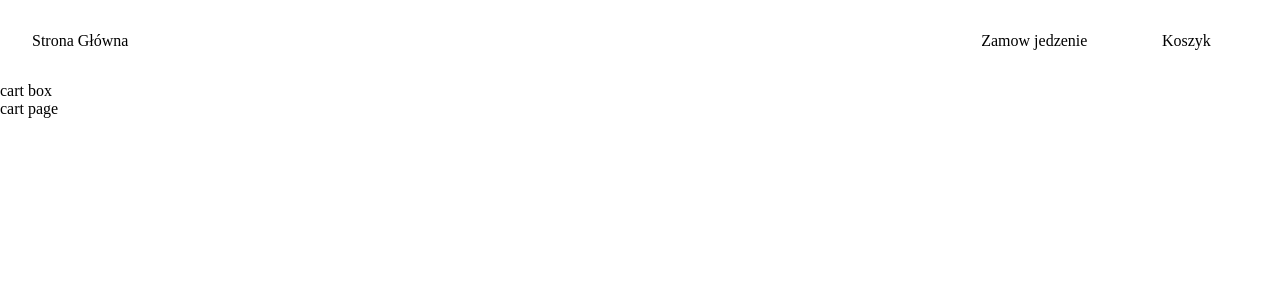
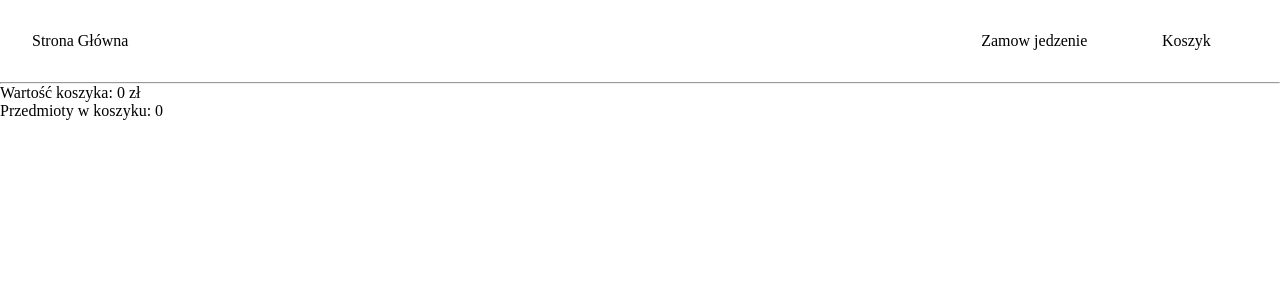
Before and after one commit to Loliburta/food-order-client, a React (Create React App) app: page /koszyk in a window 1280 px wide. Shown: the top 300 px of the page. Built offline with nearby package versions, Linux system fonts and the light colour scheme.

Commit message:
created basic cart structure

```diff
--- a/src/components/CartBox.js
+++ b/src/components/CartBox.js
@@ -1,5 +1,26 @@
+import { useSelector } from 'react-redux';
+import CartItem from './CartItem';
+
 const CartBox = () => {
-  return <div>cart box</div>;
+  const cartData = useSelector((state) => state.cart);
+  const items = cartData.items;
+  console.log(items);
+  return (
+    <div>
+      {items.map((item) => (
+        <CartItem
+          key={item.id}
+          name={item.name}
+          price={item.price}
+          quantity={item.quantity}
+          totalPrice={item.totalPrice}
+        />
+      ))}
+      <hr />
+      <p>Wartość koszyka: {cartData.totalPrice} zł</p>
+      <p>Przedmioty w koszyku: {cartData.totalQuantity}</p>
+    </div>
+  );
 };
 
 export default CartBox;
--- /dev/null
+++ b/src/components/CartItem.js
@@ -0,0 +1,13 @@
+const CartItem = ({ name, price, quantity, totalPrice }) => {
+  return (
+    <div>
+      <h3>{name}</h3>
+      <p>cena/szt: {price} zł</p>
+      <p>ilość: {quantity}</p>
+      <p>Cena całkowita: {totalPrice}</p>
+      <hr />
+    </div>
+  );
+};
+
+export default CartItem;
--- a/src/pages/CartPage.js
+++ b/src/pages/CartPage.js
@@ -3,7 +3,6 @@ const CartPage = () => {
   return (
     <>
       <CartBox />
-      cart page
     </>
   );
 };
```
